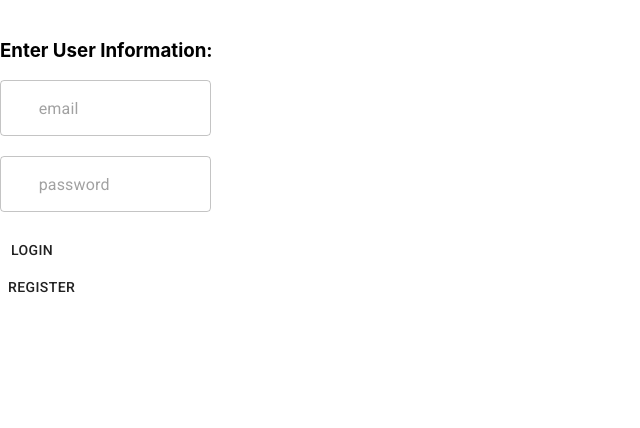
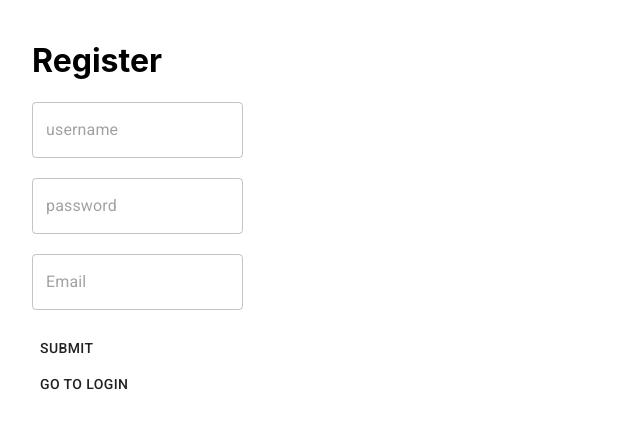
Before and after one commit to shelbycrosbee/cutestAnimals, a React (Create React App) app: page /register in a window 1280 px wide. Before the commit this address led to /login. Shown: the top 428 px of the page, without its empty margins (0-640 px from the left). Built offline with nearby package versions, Linux system fonts and the light colour scheme.

Commit message:
adding register feature

```diff
--- a/src/App.js
+++ b/src/App.js
@@ -20,46 +20,12 @@ class App extends React.Component {
         ],
       editAnimalName: "",
       apiToken: ""
-      // users: [
-      //   {
-      //     id: 0,
-      //     username: "Sara",
-      //     password: "sara",
-      //     tel: ""
-      //   },
-      //   {
-      //     id: 1,
-      //     username: "Chris",
-      //     password: "chris",
-      //     tel: ""
-      //   },
-      //   {
-      //     id: 2,
-      //     username: "Shelby",
-      //     password: "shelby",
-      //     tel: ""
-      //   }
-      // ]
+
     }
   }
 
   componentDidMount() {
-    // console.log("1");
-    /*axios.get('/animals', {
-      headers: {
-        authorization: this.state.apiToken
-
-      }
-    })
-      .then(response => {
-        console.log("2");
-        this.setState({ cuteAnimals: response.data, idCounter: this.state.cuteAnimals.length })
-      })
-      .catch(function (error) {
-        console.log(error);
-      })
-    // console.log("3");*/
-    this.props.history.push("/login")
+    // this.props.history.push("/login")
   }
 
   handleLogin = async (e) => {
@@ -80,6 +46,29 @@ class App extends React.Component {
       this.setState({ cuteAnimals: animalResponse.data, idCounter: this.state.cuteAnimals.length })
       this.props.history.push("/")
     }
+    catch (error) {
+      alert(error)
+    }
+
+  }
+
+  handleRegister = async (e) => {
+    try{
+      const response = await axios.post("/register", {
+        email: e.target.email.value,
+        username: e.target.username.value,
+        password: e.target.password.value
+      })
+      const animalResponse = await axios.get('/animals', {
+        headers: {
+          authorization: `Bearer ${response.data.token}`
+        }
+      })
+      this.setState({ cuteAnimals: animalResponse.data, idCounter: this.state.cuteAnimals.length })
+      this.props.history.push("/")
+    }
+
+
     catch (error) {
       alert(error)
     }
@@ -122,34 +111,34 @@ class App extends React.Component {
 
   }
 
-  addNewUser = (e, newUser) => {
-    e.preventDefault();
+  // addNewUser = (e, newUser) => {
+  //   e.preventDefault();
 
-    let isUniqueName = this.state.users.find((user) => {
-      if (user.username === newUser.username) {
-        alert("username taken");
-        return false;
-      } else {
-        return user;
-      }
-    })
+  //   let isUniqueName = this.state.users.find((user) => {
+  //     if (user.username === newUser.username) {
+  //       alert("username taken");
+  //       return false;
+  //     } else {
+  //       return user;
+  //     }
+  //   })
 
-    if (isUniqueName) {
-      let newUserArr = this.state.users.slice();
+  //   if (isUniqueName) {
+  //     let newUserArr = this.state.users.slice();
 
-      newUserArr.push(
-        {
-          ...newUser,
-          id: this.state.userIdCounter,
-        });
-      this.setState({
-        users: newUserArr,
-        userIdCounter: this.state.userIdCounter + 1,
-      })
-      alert("account created!")
-      this.props.history.push("/")
-    }
-  }
+  //     newUserArr.push(
+  //       {
+  //         ...newUser,
+  //         id: this.state.userIdCounter,
+  //       });
+  //     this.setState({
+  //       users: newUserArr,
+  //       userIdCounter: this.state.userIdCounter + 1,
+  //     })
+  //     alert("account created!")
+  //     this.props.history.push("/")
+  //   }
+  // }
 
   handleChangeEdit = (e) => {
     this.setState({
@@ -246,7 +235,8 @@ class App extends React.Component {
           path="/register" render={props =>
             <Register
               users={this.state.users}
-              addNewUser={this.addNewUser.bind(this)}
+              handleRegister={this.handleRegister}
+
             />
           }
         />
--- a/src/Login.js
+++ b/src/Login.js
@@ -47,6 +47,7 @@ class Login extends React.Component {
       <form
         onSubmit={this.props.handleLogin}
         className="font"
+        style={{ marginLeft: "2em" }}
       >
         <br />
         <h3 className="font">Enter User Information:</h3>
--- a/src/Register.js
+++ b/src/Register.js
@@ -35,7 +35,7 @@ class Register extends React.Component {
     return (
       <form
 
-        onSubmit={(e) => this.handleSubmit(e)}
+        onSubmit={this.props.handleRegister}
         style={{ marginLeft: "2em" }}
       >
         <br />
@@ -64,8 +64,8 @@ class Register extends React.Component {
 
         <TextField
           type="tel"
-          name="tel"
-          placeholder="Phone Number"
+          name="email"
+          placeholder="Email"
           onChange={e => this.handleChange(e)}
           variant="outlined"
         />
```
